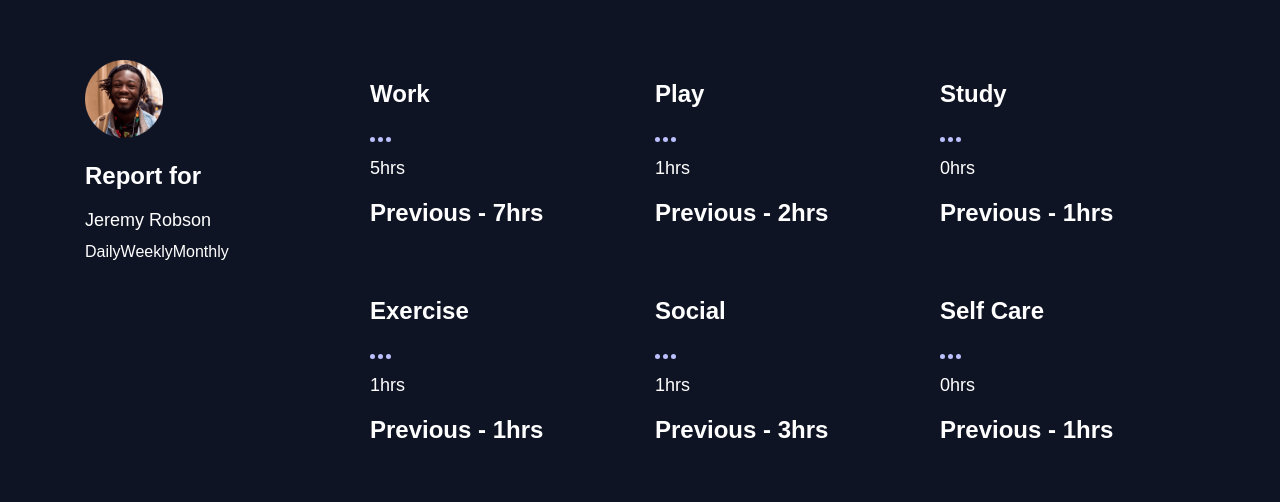
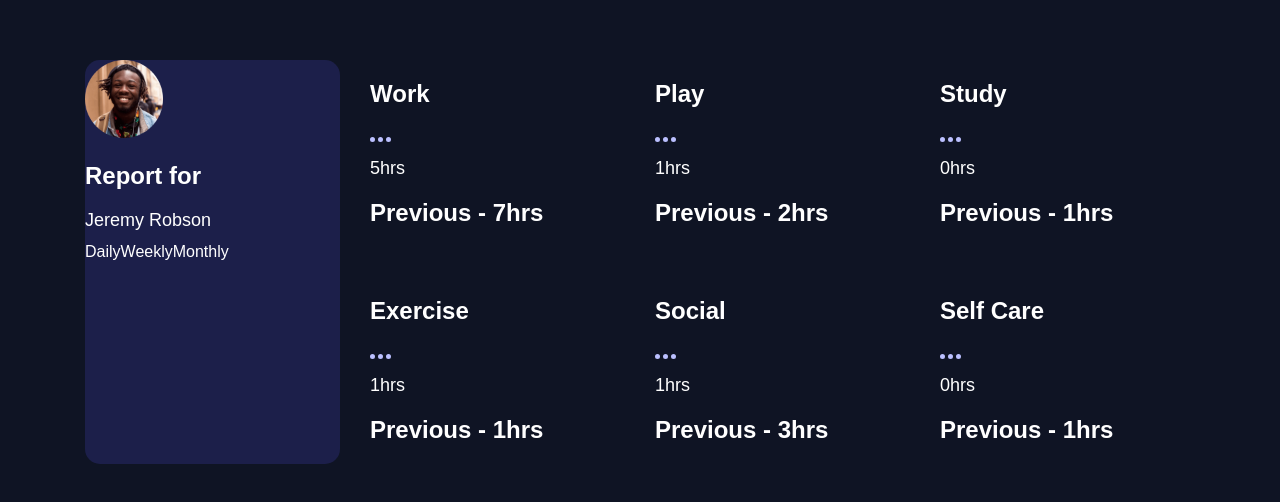
Before and after one commit to prpcodes/time-tracking-dashboard, a React (Create React App) app: page / in a window 1280 px wide. Shown: the part 138-640 px from the top of the page. Built offline with nearby package versions, Linux system fonts and the light colour scheme.

Commit message:
💄 fixed background-color

```diff
--- a/src/App.css
+++ b/src/App.css
@@ -18,5 +18,6 @@ h1 {
 header {
   height: 100%;
   grid-area: header;
-  background-color: (--darkblue);
+  background-color: var(--darkblue);
+  border-radius: 15px;
 }
```
